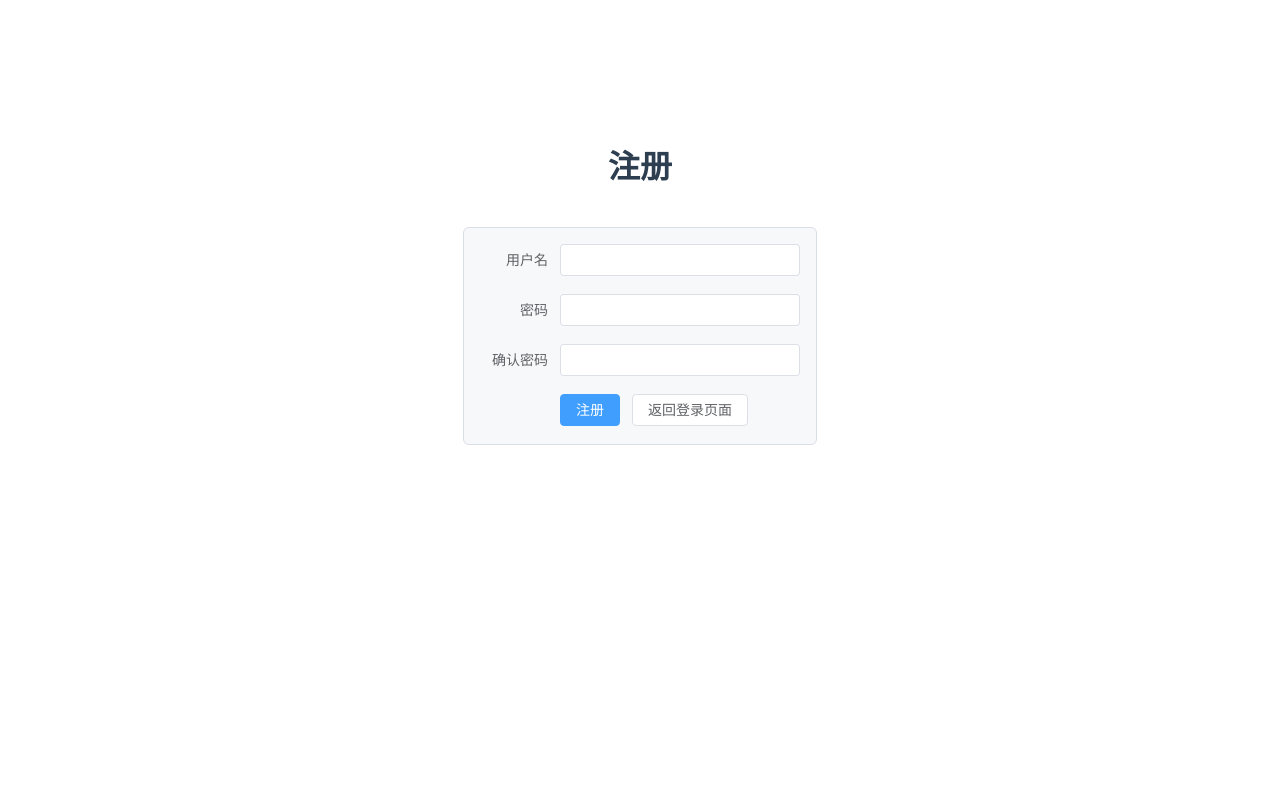
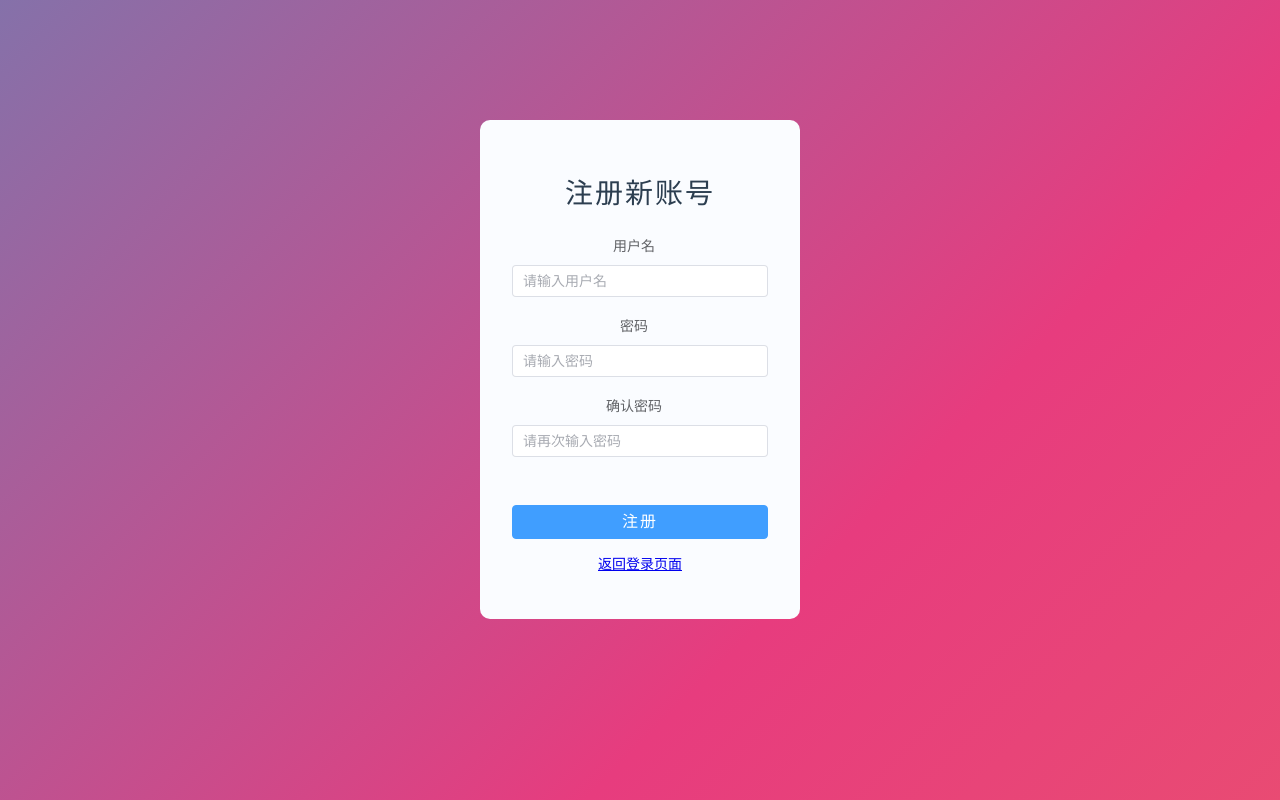
Before and after one commit to frontend-backend-project-2022/frontend, a Vue app: page /register in a window 1280 px wide. Built offline with nearby package versions, Linux system fonts and the light colour scheme.

Commit message:
Beatiful login/register pages.

```diff
--- a/package.json
+++ b/package.json
@@ -8,6 +8,7 @@
     "lint": "vue-cli-service lint"
   },
   "dependencies": {
+    "@element-plus/icons-vue": "^2.0.6",
     "axios": "^0.27.2",
     "core-js": "^3.8.3",
     "element-plus": "^2.2.10",
--- a/src/App.vue
+++ b/src/App.vue
@@ -1,5 +1,4 @@
 <template>
-<div style="height: 15vh"></div>
   <!-- <el-menu :router="true" :default-active="$route.path" mode="horizontal">
     <el-menu-item index="/">Home</el-menu-item>
     <el-menu-item index="/editor">Editor Demo</el-menu-item>
@@ -17,16 +16,7 @@
   color: #2c3e50;
 }
 
-nav {
-  padding: 30px;
-}
-
-nav a {
-  font-weight: bold;
-  color: #2c3e50;
-}
-
-nav a.router-link-exact-active {
-  color: #42b983;
+router-view {
+  margin-top: 0;
 }
 </style>
--- a/src/main.js
+++ b/src/main.js
@@ -5,17 +5,27 @@ import store from './store'
 
 import ElementPlus from 'element-plus'
 import 'element-plus/dist/index.css'
+import * as ElementPlusIconsVue from '@element-plus/icons-vue'
+
 import axios from 'axios'
 
+// Default Configs
 const app = createApp(App)
 app.use(store)
 app.use(router)
 
+// Use ElementPlus and Icons.
 app.use(ElementPlus)
+for (const [key, component] of Object.entries(ElementPlusIconsVue)) {
+  app.component(key, component)
+}
+
+// Use Axios
 axios.defaults.headers.post['Content-Type'] = 'application/json'
 axios.defaults.withCredentials = true
 app.config.globalProperties.$axios = axios
 
+// Login Check in Vue-router
 router.beforeEach(async (to, from, next) => {
   if (to.name !== 'login' && to.name !== 'register') {
     try {
--- a/src/views/LoginView.vue
+++ b/src/views/LoginView.vue
@@ -1,20 +1,33 @@
 <template>
-  <div class="login">
-    <h1>登录</h1>
-    <el-form :model="formData" label-width="120px" label-position="top">
-        <el-form-item label="用户名">
-            <el-input v-model="formData.username" type="text" id="name" name="username"/>
-        </el-form-item>
-        <el-form-item label="密码">
-            <el-input v-model="formData.password" type="password" show-password/>
+  <div class="login-container">
+    <div class="login-panel">
+      <h1>登录到Web-IDE</h1>
+      <el-form :model="formData" label-width="120px" label-position="top">
+        <el-form-item>
+          <el-input v-model="formData.username" type="text" id="name" name="username" placeholder="用户名">
+            <template #prepend>
+              <el-icon>
+                <User />
+              </el-icon>
+            </template>
+          </el-input>
         </el-form-item>
         <el-form-item>
-          <el-row class="buttons-container" justify="space-evenly">
-              <el-button type="primary" @click="loginSubmit">登录</el-button>
-              <el-button @click="$router.push('/register/')">注册新账号</el-button>
-          </el-row>
+          <el-input v-model="formData.password" type="password" show-password placeholder="密码">
+            <template #prepend>
+              <el-icon>
+                <Lock />
+              </el-icon>
+            </template>
+          </el-input>
         </el-form-item>
-    </el-form>
+      </el-form>
+      <el-button type="primary" @click="loginSubmit">登录</el-button>
+      <p class="register-container">
+        <span>还未注册？</span>
+        <router-link to="/register/">立即注册新账号</router-link>
+      </p>
+    </div>
   </div>
 </template>
 
@@ -43,20 +56,44 @@ export default {
 </script>
 
 <style scoped>
-.el-form {
-  margin: 40px auto;
-  width: 18%;
+.login-container {
+  box-sizing: border-box;
+  height: 100vh;
+  padding-top: 15vh;
 
-  border-top: 1px solid hsla(210,18%,87%,1);;
-  border-radius: 6px;
-  padding: 16px;
-  padding-bottom: 0;
-  font-size: 14px;
-  background-color: #f6f8fa;
-  border: 1px solid hsla(210,18%,87%,1);;
+  background: linear-gradient(-45deg, #ee7752, #e73c7e, #23a6d5, #23d5ab);
+  background-size: 400% 400%;
+  background-position: 200% 150%;
 }
 
-.buttons-container {
+.login-panel {
+  margin: 0 auto;
+  padding: 32px;
+  width: 20%;
+
+  background: #FAFCFF;
+  border-radius: 10px;
+  font-size: 14px;
+}
+
+.login-panel>h1 {
+  font-family: Arial, Helvetica, sans-serif;
+  letter-spacing: 2px;
+  font-weight: 100;
+}
+
+.el-form {
+  margin: 48px 0;
+}
+
+.el-button {
   width: 100%;
+  font-size: 16px;
+  letter-spacing: 2px;
+  padding: 16px 0;
+}
+
+.register-container>span {
+  color: #909399;
 }
 </style>
--- a/src/views/RegisterView.vue
+++ b/src/views/RegisterView.vue
@@ -1,23 +1,26 @@
 <template>
-  <div class="login" id="login">
-    <h1>注册</h1>
-    <el-form :model="formData" label-width="80px">
+  <div class="login-container">
+    <div class="login-panel">
+      <h1>注册新账号</h1>
+      <el-form :model="formData" label-width="120px" label-position="top">
         <el-form-item label="用户名">
-        <el-input v-model="formData.username" type="text" id="name" name="username" />
+          <el-input v-model="formData.username" type="text" id="name" name="username" placeholder="请输入用户名">
+          </el-input>
         </el-form-item>
         <el-form-item label="密码">
-        <el-input v-model="formData.password" type="password" show-password />
+          <el-input v-model="formData.password" type="password" show-password placeholder="请输入密码">
+          </el-input>
         </el-form-item>
         <el-form-item label="确认密码">
-        <el-input v-model="formData.password_confirm" type="password" show-password />
-      </el-form-item>
-      <el-form-item>
-        <el-row class="buttons-container" justify="space-evenly">
-          <el-button type="primary" @click="registerSubmit">注册</el-button>
-          <el-button @click="$router.push('/login/')">返回登录页面</el-button>
-        </el-row>
+          <el-input v-model="formData.password" type="password_confirm" show-password placeholder="请再次输入密码">
+          </el-input>
         </el-form-item>
       </el-form>
+      <el-button type="primary" @click="loginSubmit">注册</el-button>
+      <p class="register-container">
+        <router-link to="/login/">返回登录页面</router-link>
+      </p>
+    </div>
   </div>
 </template>
 
@@ -51,19 +54,45 @@ export default {
 </script>
 
 <style scoped>
-.el-form {
-  margin: 40px auto;
-  width: 25%;
+.login-container {
+  box-sizing: border-box;
+  height: 100vh;
+  padding-top: 15vh;
 
-  border-top: 1px solid hsla(210, 18%, 87%, 1);
-  ;
-  border-radius: 6px;
-  padding: 16px;
-  padding-bottom: 0;
-  font-size: 14px;
-  background-color: #f6f8fa;
-  border: 1px solid hsla(210, 18%, 87%, 1);
-  ;
+  background: linear-gradient(-45deg, #ee7752, #e73c7e, #23a6d5, #23d5ab);
+  background-size: 400% 400%;
+  background-position: 200% 200%;
 }
 
+.login-panel {
+  margin: 0 auto;
+  padding: 32px;
+  width: 20%;
+
+  background: #FAFCFF;
+  border-radius: 10px;
+  font-size: 14px;
+}
+
+.login-panel>h1 {
+  font-family: Arial, Helvetica, sans-serif;
+  letter-spacing: 2px;
+  font-weight: 100;
+}
+
+.el-form {
+  margin: 48px 0;
+  margin-top: 24px;
+}
+
+.el-button {
+  width: 100%;
+  font-size: 16px;
+  letter-spacing: 2px;
+  padding: 16px 0;
+}
+
+.register-container>span {
+  color: #909399;
+}
 </style>
```
Lines whose indentation alone changed are shown as unchanged.
